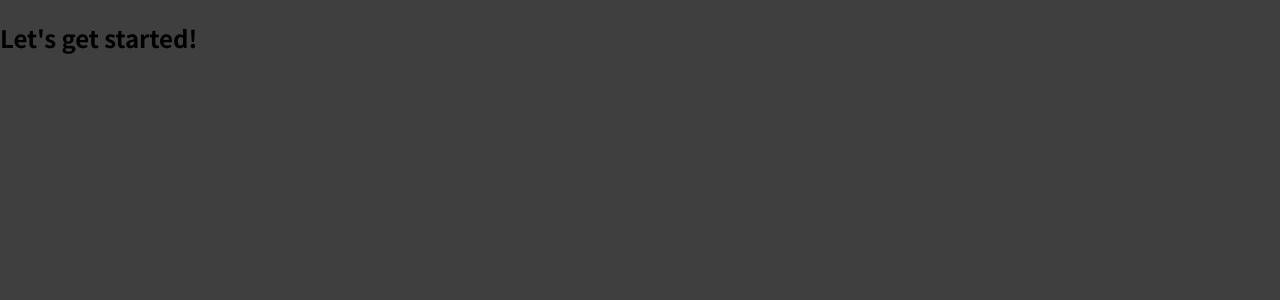
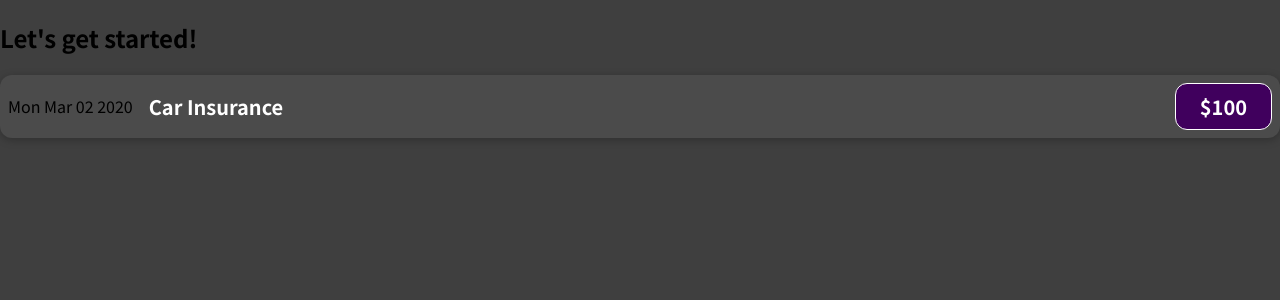
Before and after one commit to sharryy/Expense-Tracker, a JavaScript app: page / in a window 1280 px wide. Shown: the top 300 px of the page. Built offline with nearby package versions, Linux system fonts and the light colour scheme.

Commit message:
Utilized Basic Javascript instead of Hard-Coded Values

```diff
--- a/src/App.js
+++ b/src/App.js
@@ -1,9 +1,12 @@
+import ExpenseItem from "./components/ExpenseItem";
+
 function App() {
-  return (
-    <div>
-      <h2>Let's get started!</h2>
-    </div>
-  );
+    return (
+        <div>
+            <h2>Let's get started!</h2>
+            <ExpenseItem/>
+        </div>
+    );
 }
 
 export default App;
--- /dev/null
+++ b/src/components/ExpenseItem.css
@@ -0,0 +1,56 @@
+.expense-item {
+    display: flex;
+    justify-content: space-between;
+    align-items: center;
+    box-shadow: 0 2px 8px rgba(0, 0, 0, 0.25);
+    padding: 0.5rem;
+    margin: 1rem 0;
+    border-radius: 12px;
+    background-color: #4b4b4b;
+}
+
+.expense-item__description {
+    display: flex;
+    flex-direction: column;
+    gap: 1rem;
+    align-items: flex-end;
+    flex-flow: column-reverse;
+    justify-content: flex-start;
+    flex: 1;
+}
+
+.expense-item h2 {
+    color: #3a3a3a;
+    font-size: 1rem;
+    flex: 1;
+    margin: 0 1rem;
+    color: white;
+}
+
+.expense-item__price {
+    font-size: 1rem;
+    font-weight: bold;
+    color: white;
+    background-color: #40005d;
+    border: 1px solid white;
+    padding: 0.5rem;
+    border-radius: 12px;
+}
+
+@media (min-width: 580px) {
+    .expense-item__description {
+        flex-direction: row;
+        align-items: center;
+        justify-content: flex-start;
+        flex: 1;
+    }
+
+    .expense-item__description h2 {
+        font-size: 1.25rem;
+    }
+
+    .expense-item__price {
+        font-size: 1.25rem;
+        padding: 0.5rem 1.5rem;
+    }
+}
--- /dev/null
+++ b/src/components/ExpenseItem.js
@@ -0,0 +1,19 @@
+import './ExpenseItem.css'
+
+function ExpenseItem() {
+    const expenseDate = new Date(2020, 0o2, 0o2);
+    const expenseTitle = 'Car Insurance';
+    const expenseAmount = '100';
+
+    return (
+        <div className="expense-item">
+            <div>{expenseDate.toDateString()}</div>
+            <div className="expense-item__description">
+                <h2>{expenseTitle}</h2>
+                <div className="expense-item__price">${expenseAmount}</div>
+            </div>
+        </div>
+    );
+}
+
+export default ExpenseItem;
```
Also changed, not shown: 1 other file (tests, documents, lock files or other folders).
